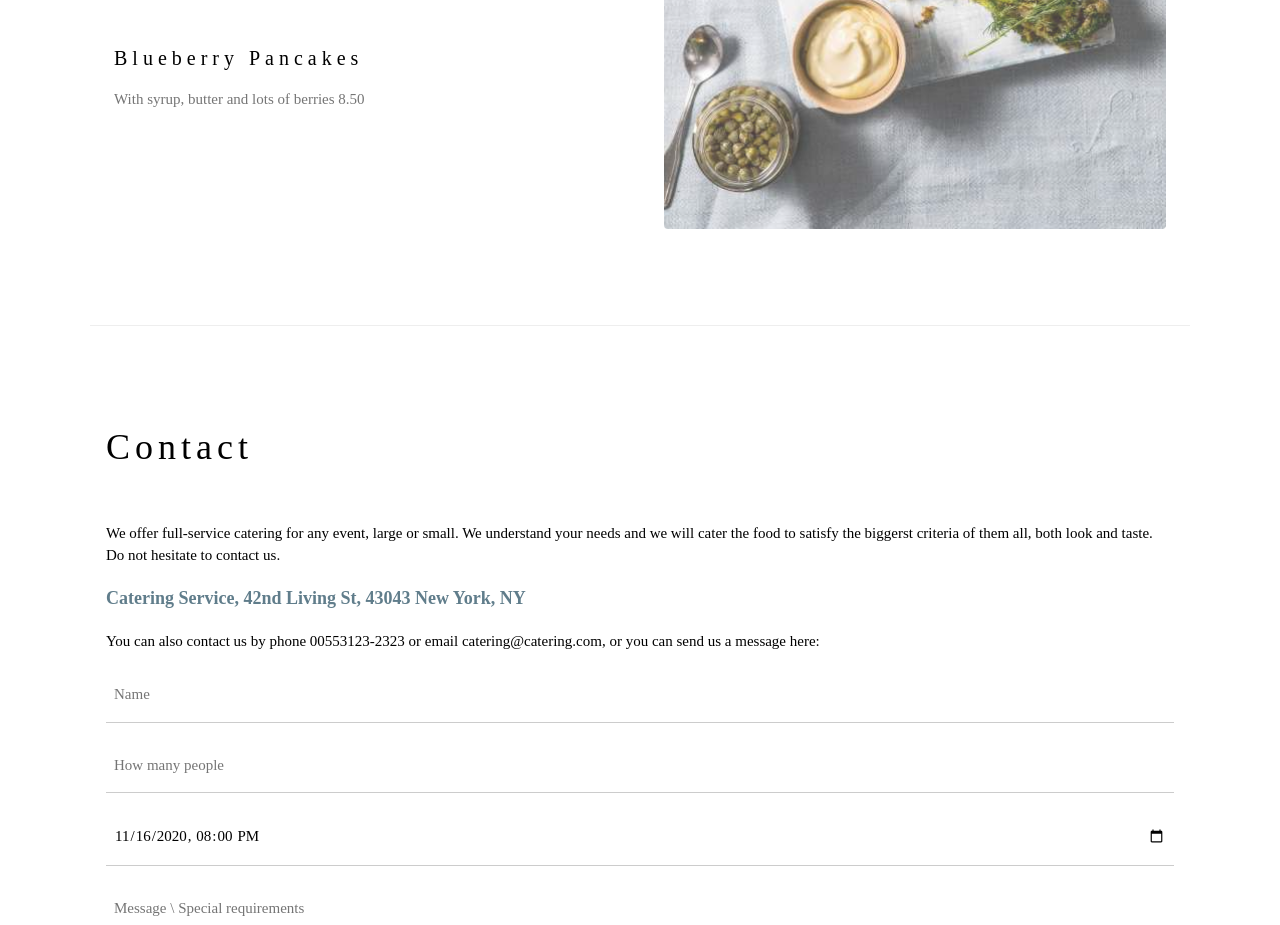
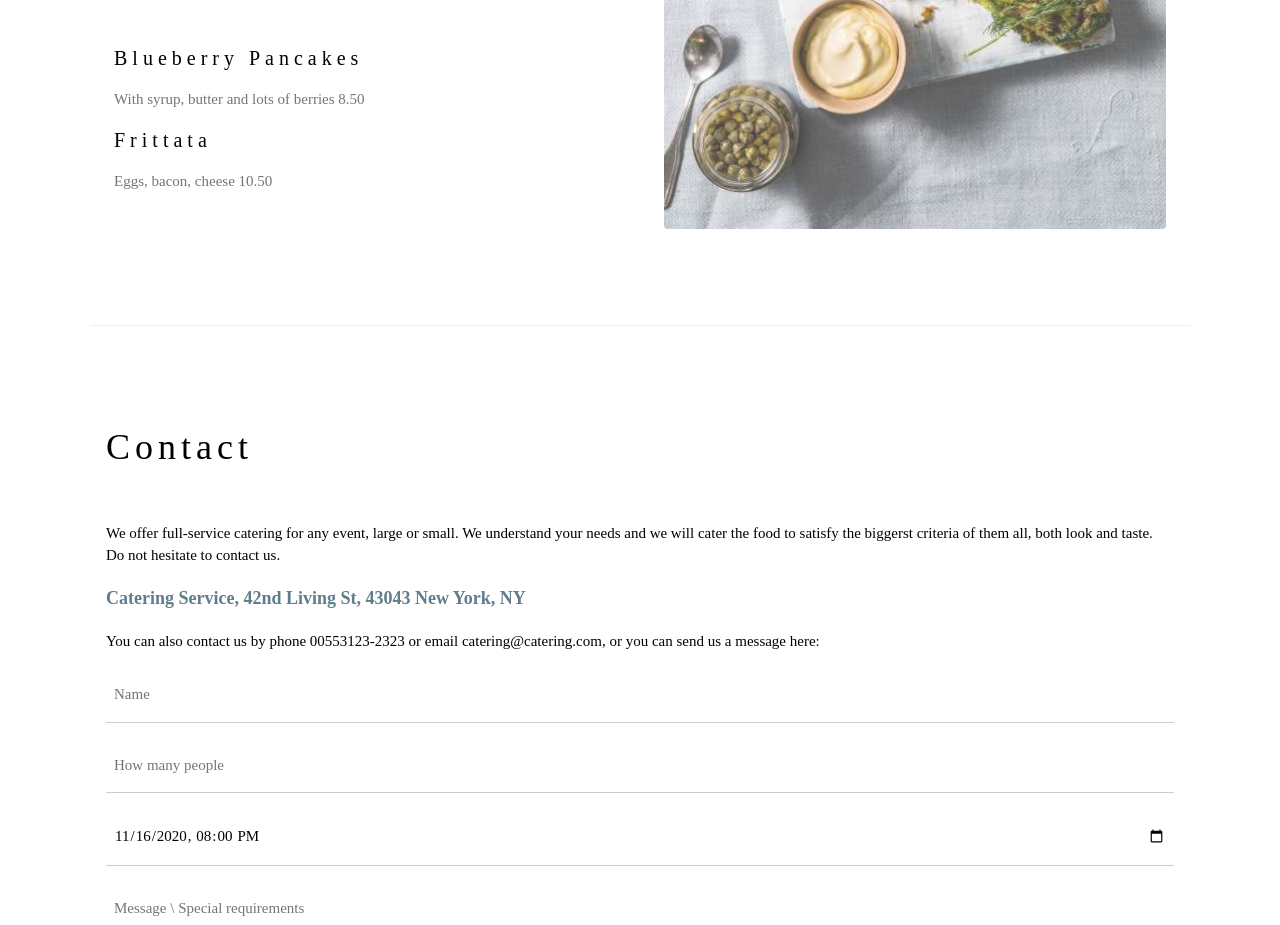
Before and after one commit to Schirma1977/mysite, a plain HTML site: page index.html in a window 1280 px wide. Shown: the part 2060-2985 px from the top of the page. Drawn offline with nearby package versions, Linux system fonts and the light colour scheme.

Commit message:
adicionado Frittata no menu

```diff
--- a/index.html
+++ b/index.html
@@ -74,6 +74,10 @@ h1, h2, h3, h4, h5, h6 {
 
       <h4>Blueberry Pancakes</h4>
       <p class="w3-text-grey">With syrup, butter and lots of berries 8.50</p>
+
+      <h4>Frittata</h4>
+      <p class="w3-text-grey">Eggs, bacon, cheese 10.50</p>
+
     </div>
 
     <div class="w3-col l6 w3-padding-large">
```
